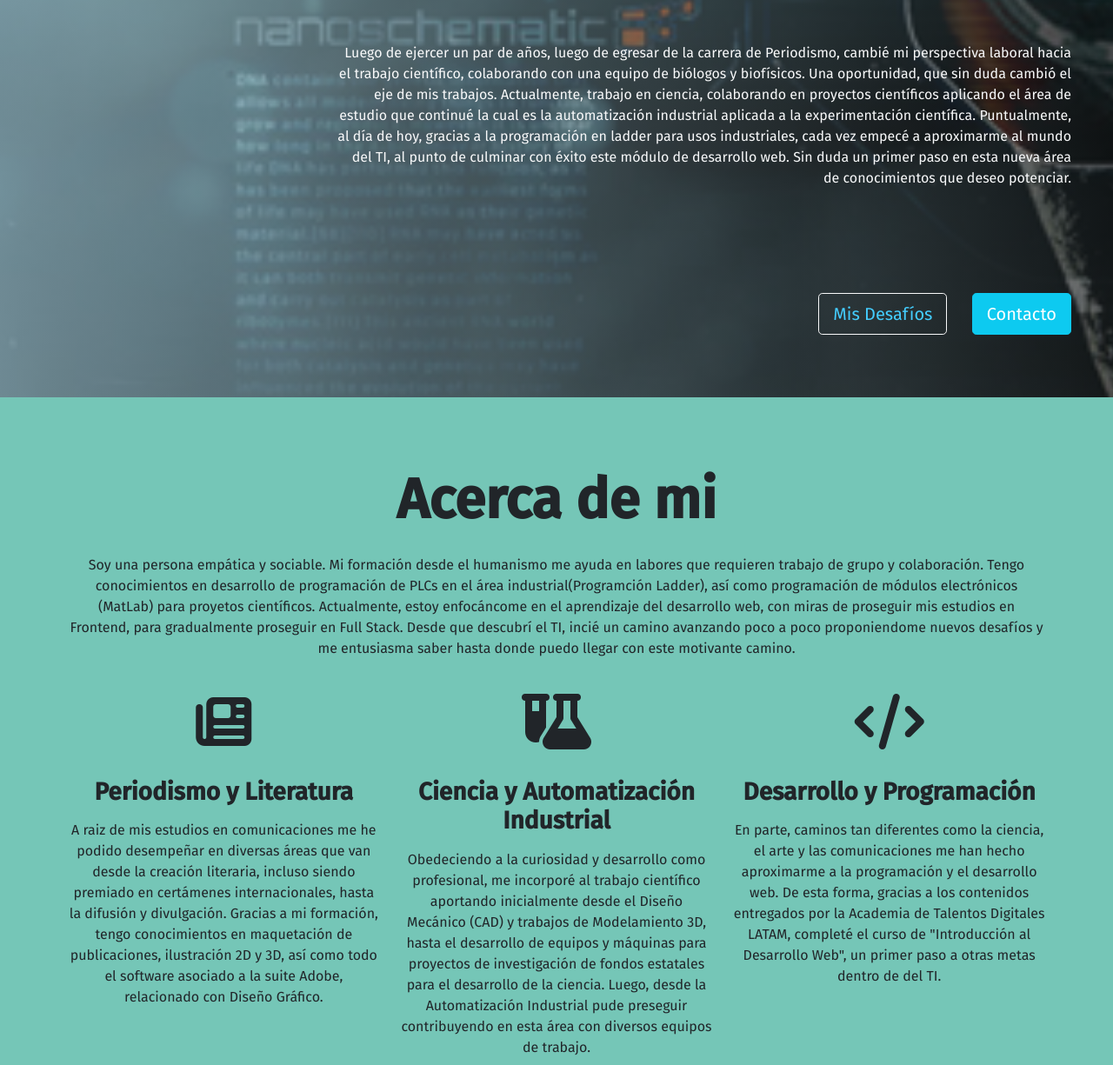
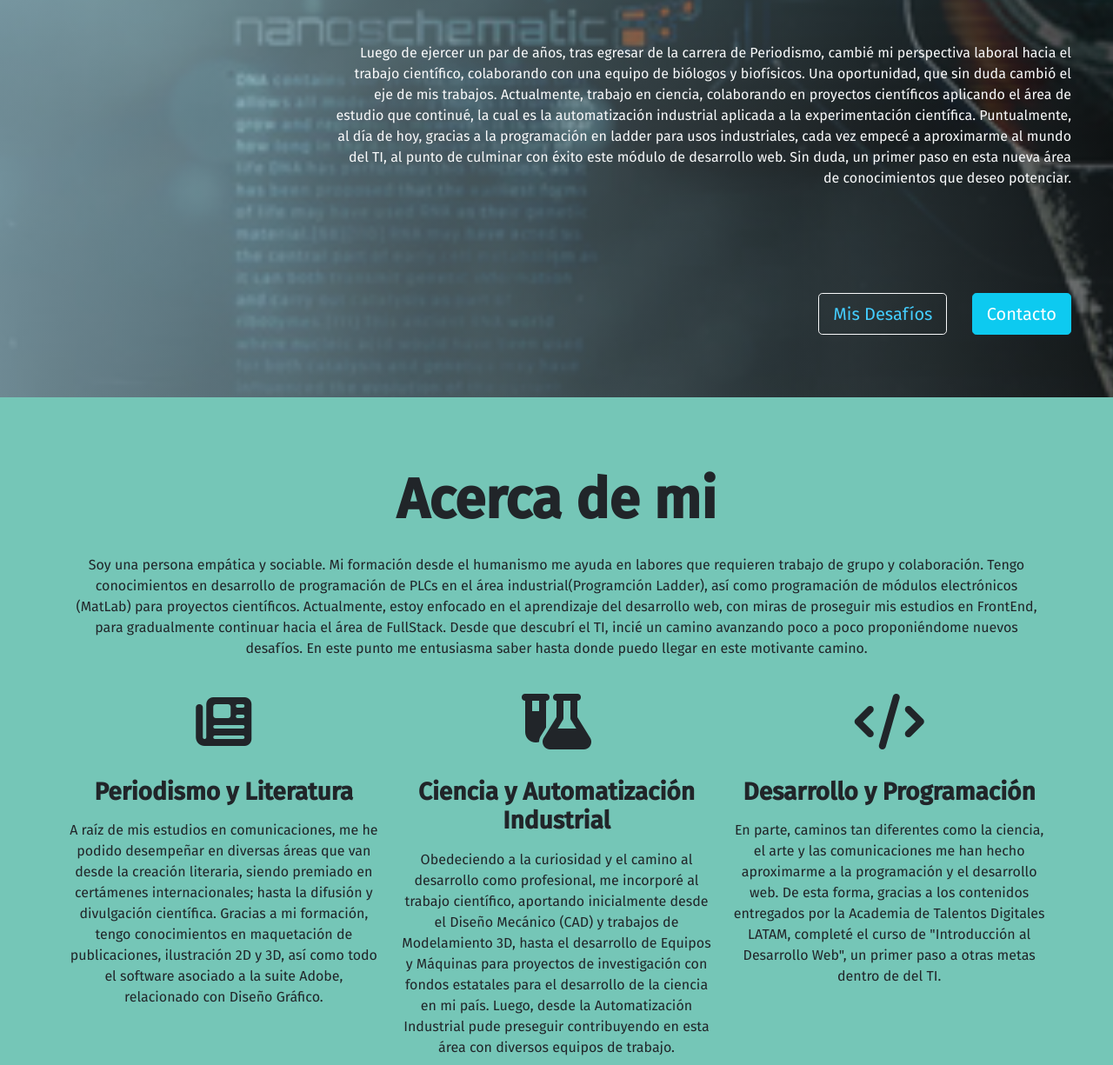
Before and after one commit to BalwantSight/BalwantSight.github.io, a plain HTML site: page index.html in a window 1280 px wide. Shown: the part 395-1620 px from the top of the page at 87% size. Drawn offline with nearby package versions, Linux system fonts and the light colour scheme.

Commit message:
Update index.html
Correcciones de párrafos

```diff
--- a/index.html
+++ b/index.html
@@ -60,14 +60,14 @@
                     Un giro<br>en los<br>acontecimientos
                 </h1>
                 <p class="text-light my-5 pt-1 pb-0 pe-5">
-                    Luego de ejercer un par de años, luego de egresar de la carrera de Periodismo, cambié mi perspectiva
+                    Luego de ejercer un par de años, tras egresar de la carrera de Periodismo, cambié mi perspectiva
                     laboral hacia el trabajo científico, colaborando con una equipo de biólogos y biofísicos. Una
                     oportunidad, que sin duda cambió el eje de mis trabajos.
                     Actualmente, trabajo en ciencia, colaborando en proyectos científicos aplicando el área de estudio
-                    que continué la cual es la automatización industrial aplicada a la experimentación científica.
+                    que continué, la cual es la automatización industrial aplicada a la experimentación científica.
                     Puntualmente, al día de hoy, gracias a la programación en ladder para usos industriales, cada vez
                     empecé a aproximarme al mundo del TI, al punto de culminar con éxito este módulo de desarrollo web.
-                    Sin duda un primer paso en esta nueva área de conocimientos que deseo potenciar.
+                    Sin duda, un primer paso en esta nueva área de conocimientos que deseo potenciar.
                 </p>
                 <div class="p-5 mb-5 pb-5">
                     <button class="btn btn-lg btn-outline-light text-info m-4"><a class="decoration01"
@@ -88,32 +88,36 @@
             requieren
             trabajo de grupo y colaboración. Tengo conocimientos en desarrollo de programación de PLCs en el
             área
-            industrial(Programción Ladder), así como programación de módulos electrónicos (MatLab) para proyetos
+            industrial(Programción Ladder), así como programación de módulos electrónicos (MatLab) para proyectos
             científicos.
-            Actualmente, estoy enfocáncome en el aprendizaje del desarrollo web, con miras de proseguir mis
+            Actualmente, estoy enfocado en el aprendizaje del desarrollo web, con miras de proseguir mis
             estudios en
-            Frontend, para gradualmente proseguir en Full Stack.
-            Desde que descubrí el TI, incié un camino avanzando poco a poco proponiendome nuevos desafíos y me
-            entusiasma saber hasta donde puedo llegar con este motivante camino.
+            FrontEnd, para gradualmente continuar hacia el área de FullStack.
+            Desde que descubrí el TI, incié un camino avanzando poco a poco proponiéndome nuevos desafíos. En este punto
+            me
+            entusiasma saber hasta donde puedo llegar en este motivante camino.
         </p>
         <div class="row">
             <div class="col-12 col-md-4">
                 <i class="fas fa-solid fa-newspaper fa-4x my-3"></i>
                 <h3 class="my-3 fw-bold">Periodismo y Literatura</h3>
                 <p class="my-3">
-                    A raiz de mis estudios en comunicaciones me he podido desempeñar en diversas áreas que van desde la
-                    creación literaria, incluso siendo premiado en certámenes internacionales, hasta la difusión y
-                    divulgación. Gracias a mi formación, tengo conocimientos en maquetación de publicaciones, ilustración 2D y 3D, así como todo el software asociado a la suite Adobe, relacionado con Diseño Gráfico.
+                    A raíz de mis estudios en comunicaciones, me he podido desempeñar en diversas áreas que van desde la
+                    creación literaria, siendo premiado en certámenes internacionales; hasta la difusión y
+                    divulgación científica. Gracias a mi formación, tengo conocimientos en maquetación de publicaciones,
+                    ilustración 2D y 3D, así como todo el software asociado a la suite Adobe, relacionado con Diseño
+                    Gráfico.
                 </p>
             </div>
             <div class="col-12 col-md-4">
                 <i class="fas fa-solid fa-flask-vial fa-4x my-3"></i>
                 <h3 class="my-3 fw-bold">Ciencia y Automatización Industrial</h3>
                 <p class="my-3">
-                    Obedeciendo a la curiosidad y desarrollo como profesional, me incorporé al trabajo científico
-                    aportando inicialmente desde el Diseño Mecánico (CAD) y trabajos de Modelamiento 3D, hasta el desarrollo
-                    de equipos y máquinas para proyectos de investigación de fondos estatales para el desarrollo de la
-                    ciencia.
+                    Obedeciendo a la curiosidad y el camino al desarrollo como profesional, me incorporé al trabajo científico,
+                    aportando inicialmente desde el Diseño Mecánico (CAD) y trabajos de Modelamiento 3D, hasta el
+                    desarrollo
+                    de Equipos y Máquinas para proyectos de investigación con fondos estatales para el desarrollo de la
+                    ciencia en mi país.
                     Luego, desde la Automatización Industrial pude preseguir contribuyendo en esta área con diversos
                     equipos de trabajo.
                 </p>
```
